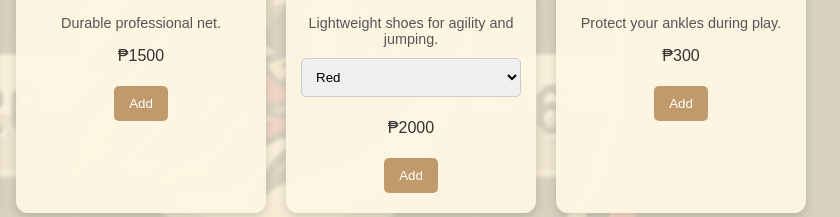
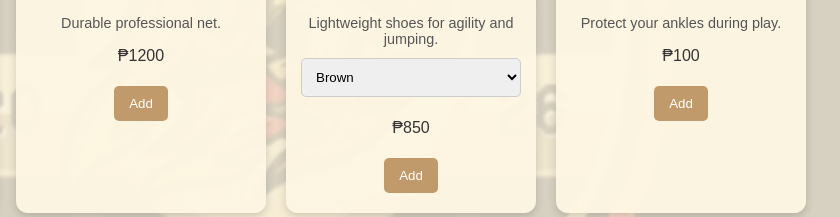
Before and after one commit to TDT-PRO/takrawproshop, a plain HTML site: page products.html in a window 1280 px wide. Shown: the part 469-686 px from the top of the page, 364-1204 px from the left. Drawn offline with Linux system fonts and the light colour scheme.

Commit message:
Update products.html

```diff
--- a/products.html
+++ b/products.html
@@ -35,7 +35,7 @@
 <img src="images/takraw-net.jpg" alt="Takraw Net">
 <h3>Takraw Net</h3>
 <p class="desc">Durable professional net.</p>
-<p>₱1500</p>
+<p>₱1200</p>
 <button onclick="addToCart('Takraw Net',1500)">Add</button>
 </div>
 
@@ -44,11 +44,11 @@
 <h3>Takraw Shoes</h3>
 <p class="desc">Lightweight shoes for agility and jumping.</p>
 <select id="shoeColor">
-<option>Red</option>
+<option>Brown</option>
 <option>Black</option>
-<option>Blue</option>
+<option>White</option>
 </select>
-<p>₱2000</p>
+<p>₱850</p>
 <button onclick="addToCart('Takraw Shoes',2000,document.getElementById('shoeColor').value)">Add</button>
 </div>
 
@@ -56,7 +56,7 @@
 <img src="images/ankle-support.jpg" alt="Ankle Support">
 <h3>Ankle Support</h3>
 <p class="desc">Protect your ankles during play.</p>
-<p>₱300</p>
+<p>₱100</p>
 <button onclick="addToCart('Ankle Support',300)">Add</button>
 </div>
 
```
